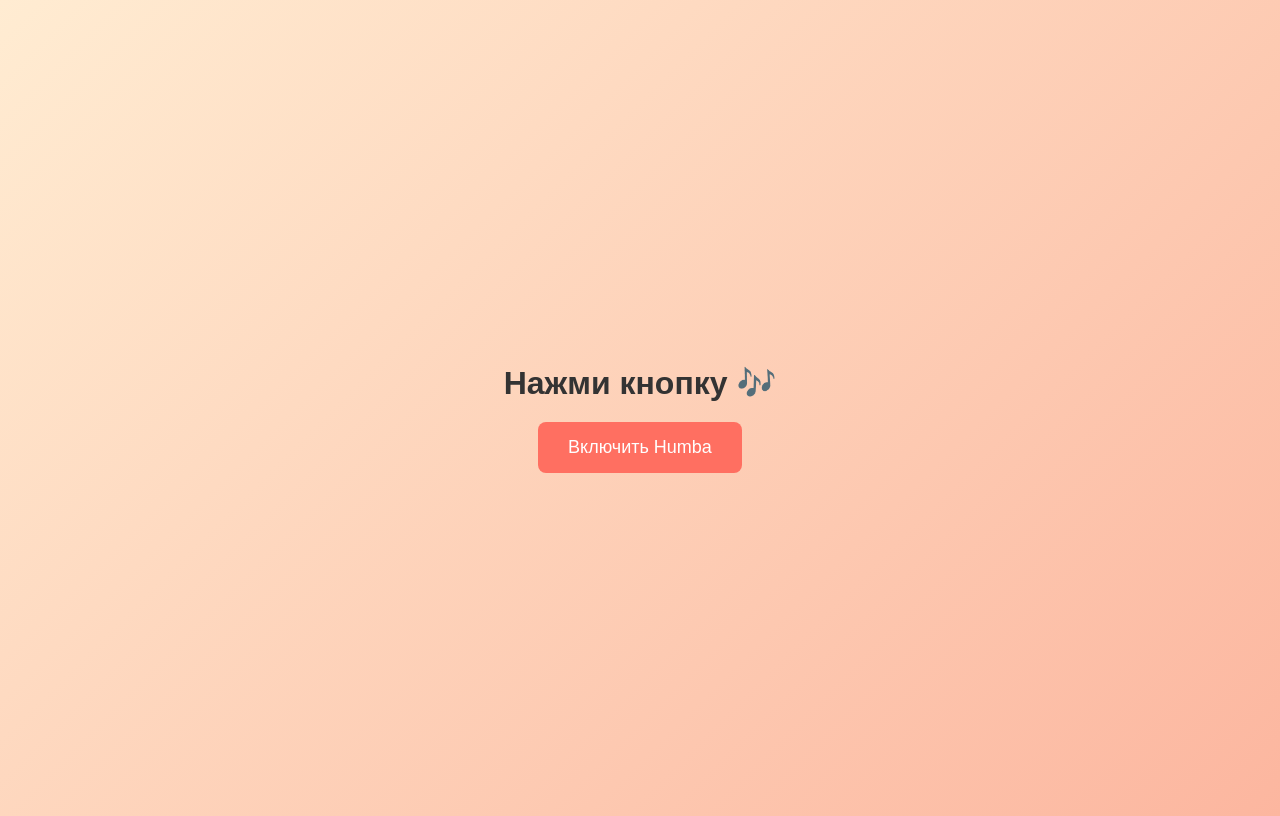
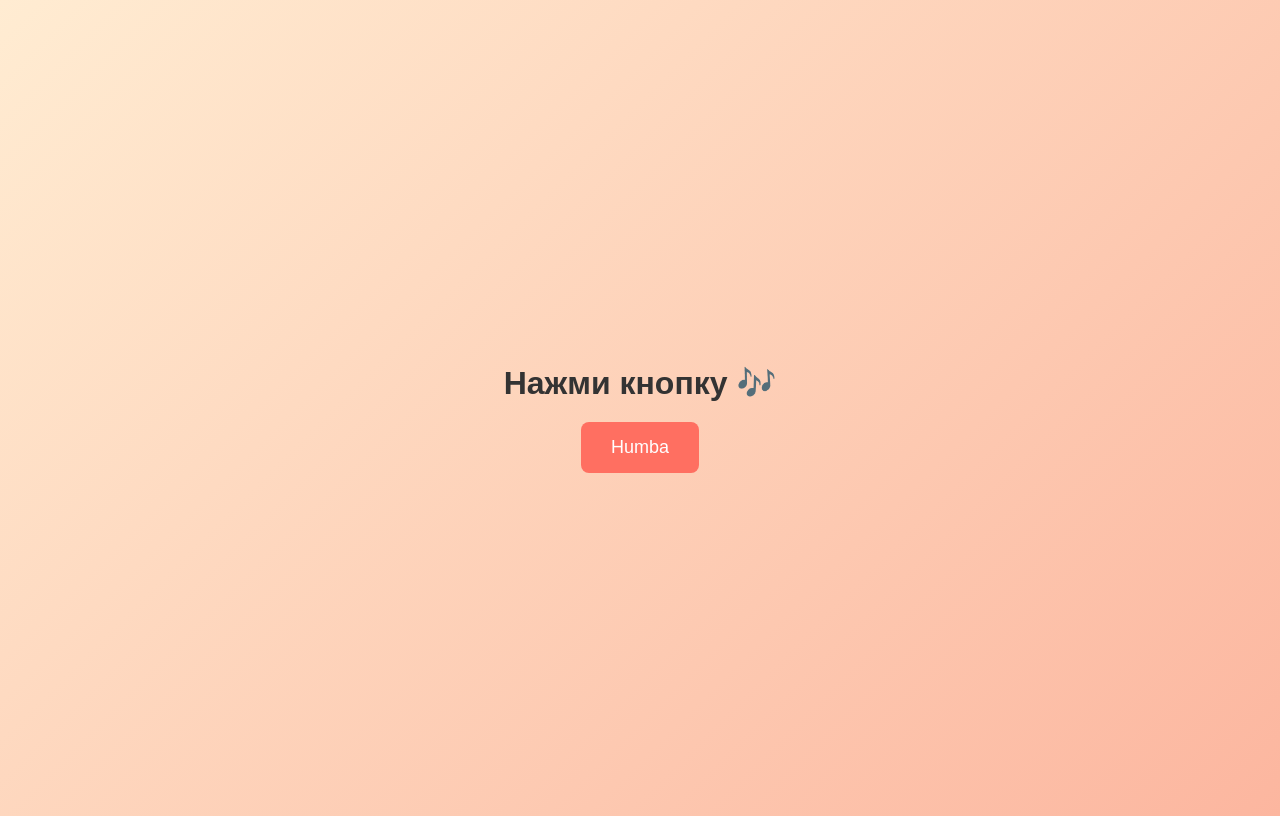
Before and after one commit to Hardscriptss/Hardscriptss.github.io, a plain HTML site: page index.html in a window 1280 px wide. Drawn offline with Linux system fonts and the light colour scheme.

Commit message:
Update index.html

```diff
--- a/index.html
+++ b/index.html
@@ -2,12 +2,13 @@
 <html lang="ru">
 <head>
   <meta charset="UTF-8">
-  <title>Сайт с музыкой</title>
+  <title>Большая круглая кнопка</title>
   <link rel="stylesheet" href="style.css">
 </head>
 <body>
   <h1>Нажми кнопку 🎶</h1>
-  <button onclick="playSound()">Включить Humba</button>
+
+  <button onclick="playSound()">Humba</button>
 
   <audio id="myAudio" src="Humba.mp3"></audio>
 
```
